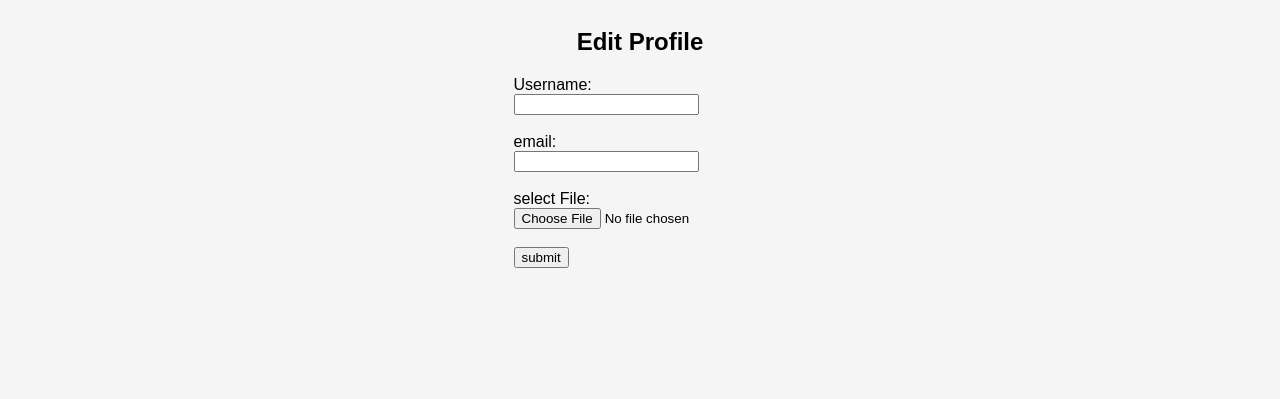
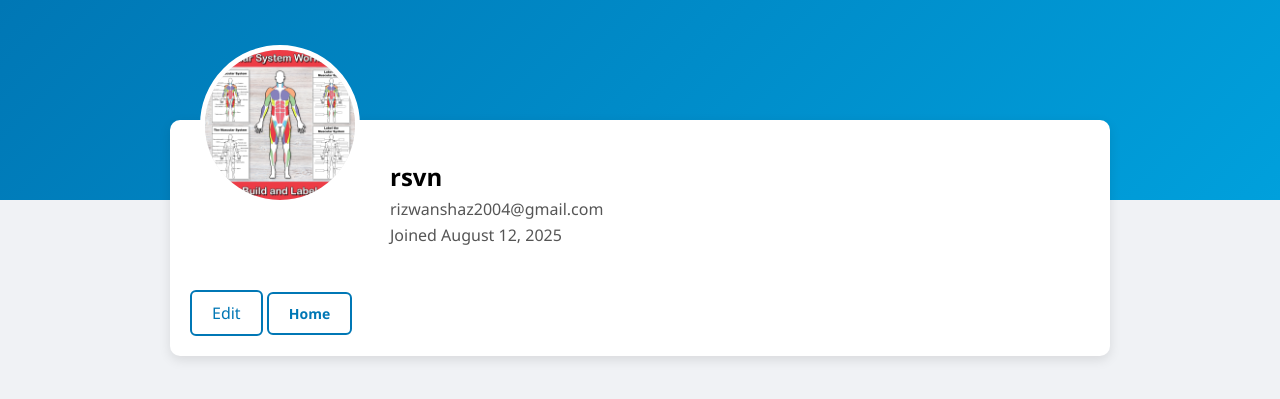
Before and after one commit to risvn/web-app, a Django app: page /edit-profile/ in a window 1280 px wide. Shown: the top 399 px of the page. Run offline with Django 5.2, Linux system fonts and the light colour scheme; a user stored in the database is signed in; data comes from the database, SQL or seed files in the repository; both versions use the stored data as it was after the commit.

Commit message:
refactor:users(single profile page)

```diff
--- /dev/null
+++ b/webapp/users/static/css/profile.css
@@ -0,0 +1,230 @@
+    body {
+      margin: 0;
+      font-family: "Segoe UI", Arial, sans-serif;
+      background: #f0f2f5;
+    }
+
+    .profile-header {
+      background: linear-gradient(135deg, #0077b5, #00a0dc); /* LinkedIn blue */
+      height: 200px;
+      position: relative;
+    }
+
+    .profile-card {
+      max-width: 900px;
+      margin: -80px auto 40px;
+      background: #fff;
+      border-radius: 10px;
+      box-shadow: 0 4px 12px rgba(0,0,0,0.1);
+      padding: 20px;
+      position: relative;
+    }
+
+    .profile-pic {
+      width: 150px;
+      height: 150px;
+      border-radius: 50%;
+      border: 5px solid #fff;
+      object-fit: cover;
+      position: absolute;
+      top: -75px;
+      left: 30px;
+      background: #eee;
+    }
+
+    .profile-info {
+      margin-left: 200px;
+      padding: 20px 0;
+    }
+
+    .profile-info h1 {
+      font-size: 24px;
+      margin: 0 0 5px;
+    }
+
+    .profile-info p {
+      margin: 4px 0;
+      color: #555;
+    }
+
+    .stats {
+      display: flex;
+      gap: 40px;
+      margin: 20px 0;
+    }
+
+    .stat {
+      text-align: center;
+    }
+
+    .stat strong {
+      display: block;
+      font-size: 18px;
+      color: #222;
+    }
+
+    .actions {
+      margin-top: 20px;
+    }
+
+    .actions a {
+      display: inline-block;
+      padding: 10px 20px;
+      margin-right: 10px;
+      border-radius: 6px;
+      text-decoration: none;
+      font-weight: 600;
+      transition: background 0.2s ease;
+    }
+
+    .btn-primary {
+      background: #0077b5;
+      color: #fff;
+    }
+
+    .btn-primary:hover {
+      background: #005a8c;
+    }
+
+    .btn-outline {
+      background: #fff;
+      border: 2px solid #0077b5;
+      color: #0077b5;
+    }
+
+    .btn-outline:hover {
+      background: #f0f7fc;
+    }
+
+
+    /* Overlay */
+    .modal {
+      display: none; /* hidden by default */
+      position: fixed;
+      z-index: 9999;
+      left: 0;
+      top: 0;
+      width: 100%;
+      height: 100%;
+      overflow: auto;
+      background-color: rgba(0,0,0,0.5);
+    }
+
+    /* Card */
+    .modal-content {
+      background: #fff;
+      margin: 10% auto;
+      padding: 20px;
+      border-radius: 12px;
+      width: 400px;
+      box-shadow: 0px 4px 10px rgba(0,0,0,0.3);
+      text-align: center;
+    }
+
+    .modal-content h2 {
+      margin-bottom: 15px;
+    }
+
+    .modal-content input {
+      width: 90%;
+      padding: 10px;
+      margin: 8px 0;
+      border: 1px solid #ccc;
+      border-radius: 6px;
+    }
+
+    .modal-content button {
+      margin-top: 12px;
+      padding: 10px 20px;
+      background: #4CAF50;
+      color: #fff;
+      border: none;
+      border-radius: 6px;
+      cursor: pointer;
+    }
+
+    .close {
+      float: right;
+      font-size: 24px;
+      font-weight: bold;
+      cursor: pointer;
+      color: #333;
+    }
+
+      /* minimal modal styles */
+    .modal {
+      display: none; /* hidden by default */
+      position: fixed;
+      z-index: 9999;
+      left: 0; top: 0;
+      width: 100%; height: 100%;
+      background-color: rgba(0,0,0,0.5);
+      align-items: center;
+      justify-content: center;
+    }
+    .modal.show { display: flex; } /* use flex to center */
+    .modal-content {
+      background: #fff;
+      border-radius: 10px;
+      width: 400px;
+      max-width: 95%;
+      padding: 20px;
+      box-shadow: 0 8px 30px rgba(0,0,0,0.15);
+      position: relative;
+    }
+    .close {
+      position: absolute;
+      right: 12px;
+      top: 8px;
+      font-size: 22px;
+      cursor: pointer;
+      color: #333;
+    }
+
+    /* small input styling */
+    .modal-content input[type="text"],
+    .modal-content input[type="email"],
+    .modal-content input[type="file"] {
+      width: 100%;
+      margin: 8px 0;
+      padding: 10px;
+      border-radius: 6px;
+      border: 1px solid #ddd;
+      box-sizing: border-box;
+    }
+
+    .modal-content button[type="submit"] {
+      margin-top: 10px;
+      padding: 10px 16px;
+      border-radius: 6px;
+      border: none;
+      background: #0077b5; color: #fff;
+      cursor: pointer;
+    }
+
+    .btn-outline {
+  display: inline-block;
+  padding: 10px 20px;
+  border-radius: 6px;
+  border: 2px solid #0077b5;
+  background: #fff;
+  color: #0077b5;
+  font-weight: 600;
+  text-decoration: none;
+  cursor: pointer;
+  transition: background 0.2s ease;
+  font-size: 14px; /* make consistent */
+}
+
+/* Remove default button look */
+button.btn-outline {
+  border: 2px solid #0077b5;
+  background: #fff;
+  color: #0077b5;
+  font: inherit; /* inherit font from parent */
+  line-height: normal;
+}
+
+.btn-outline:hover {
+  background: #f0f7fc;
+}
--- a/webapp/users/static/js/edit-profile.js
+++ /dev/null
@@ -1,47 +0,0 @@
-
- function getCookie(name) {
-  let cookieValue = null;
-  if (document.cookie && document.cookie !== "") {
-    const cookies = document.cookie.split(";");
-    for (let cookie of cookies) {
-      cookie = cookie.trim();
-      if (cookie.startsWith(name + "=")) {
-        cookieValue = decodeURIComponent(cookie.substring(name.length + 1));
-        break;
-      }
-    }
-  }
-  return cookieValue;
-}
-
-
-
-
-const editProfile = document.getElementById("edit-profile");
-
-editProfile.addEventListener("submit",async(e)=>{
-e.preventDefault();
-
-const formData=new FormData(editProfile);
-
-const csrftoken = getCookie("csrftoken");
-const res = await fetch("/edit-profile/" ,{
-    method: "POST",
-       headers: {
-    "X-CSRFToken": csrftoken
-  },
-      body:formData
-    });
-
-
-const result =await res.json();
-
-if(result.success){
-window.location.href=result.redirect_url;
-    alert(result.message);
-}
-else  {
-        alert(result.message);
-    }
-  }
-)
--- a/webapp/users/templates/users/edit.html
+++ /dev/null
@@ -1,35 +0,0 @@
-<!DOCTYPE html>
-<html lang="en">
-<head>
-  <meta charset="UTF-8">
-  <meta name="viewport" content="width=device-width, initial-scale=1.0">
-  <title>rsvn.Login</title>
-{% load static %}
-<link rel="stylesheet" href="{% static 'css/main.css' %}">
-</head>
-<body>
-  <div class="login-box">
-    <h2>Edit Profile</h2>
-      <form id="edit-profile" enctype="multipart/form-data">
-              {% csrf_token %}
-      <label for="username">Username:</label><br>
-      <input type="text" id="username" name="newUser" ><br><br>
-
-      <label for="email">email:</label><br>
-      <input type="email" id="new-email" name="newEmail" ><br><br>
-
-        <label for="profile">select File:</label><br>
-      <input type="file" id="profile" name="profile" accept="images/*" ><br><br>
-
-
-
-      <button type="submit">submit</button>
-
-    </form>
-  </div>
-</body>
-
-<script src="{% static 'js/edit-profile.js' %}"></script>
-
-
-</html>
--- a/webapp/users/templates/users/profile.html
+++ b/webapp/users/templates/users/profile.html
@@ -1,107 +1,10 @@
+{% load static %}
 <!DOCTYPE html>
 <html lang="en">
 <head>
   <meta charset="UTF-8">
   <title>{{ request.user.username }} | Profile</title>
-  <style>
-    body {
-      margin: 0;
-      font-family: "Segoe UI", Arial, sans-serif;
-      background: #f0f2f5;
-    }
-
-    .profile-header {
-      background: linear-gradient(135deg, #0077b5, #00a0dc); /* LinkedIn blue */
-      height: 200px;
-      position: relative;
-    }
-
-    .profile-card {
-      max-width: 900px;
-      margin: -80px auto 40px;
-      background: #fff;
-      border-radius: 10px;
-      box-shadow: 0 4px 12px rgba(0,0,0,0.1);
-      padding: 20px;
-      position: relative;
-    }
-
-    .profile-pic {
-      width: 150px;
-      height: 150px;
-      border-radius: 50%;
-      border: 5px solid #fff;
-      object-fit: cover;
-      position: absolute;
-      top: -75px;
-      left: 30px;
-      background: #eee;
-    }
-
-    .profile-info {
-      margin-left: 200px;
-      padding: 20px 0;
-    }
-
-    .profile-info h1 {
-      font-size: 24px;
-      margin: 0 0 5px;
-    }
-
-    .profile-info p {
-      margin: 4px 0;
-      color: #555;
-    }
-
-    .stats {
-      display: flex;
-      gap: 40px;
-      margin: 20px 0;
-    }
-
-    .stat {
-      text-align: center;
-    }
-
-    .stat strong {
-      display: block;
-      font-size: 18px;
-      color: #222;
-    }
-
-    .actions {
-      margin-top: 20px;
-    }
-
-    .actions a {
-      display: inline-block;
-      padding: 10px 20px;
-      margin-right: 10px;
-      border-radius: 6px;
-      text-decoration: none;
-      font-weight: 600;
-      transition: background 0.2s ease;
-    }
-
-    .btn-primary {
-      background: #0077b5;
-      color: #fff;
-    }
-
-    .btn-primary:hover {
-      background: #005a8c;
-    }
-
-    .btn-outline {
-      background: #fff;
-      border: 2px solid #0077b5;
-      color: #0077b5;
-    }
-
-    .btn-outline:hover {
-      background: #f0f7fc;
-    }
-  </style>
+  <link rel="stylesheet" href="{% static 'css/profile.css' %}">
 </head>
 <body>
 
@@ -110,42 +13,36 @@
 
   <!-- profile card -->
   <div class="profile-card">
-    <!-- profile picture -->
-
-
-    <!-- user default is not loading check this out -->
-    <img src="{{ user.profile.image.url}}"
-         alt="Profile picture" class="profile-pic">
-
-    <!-- user info -->
+    <img src="{{ user.profile.image.url }}" alt="Profile picture" class="profile-pic">
     <div class="profile-info">
       <h1>{{ user.username }}</h1>
       <p>{{ user.email }}</p>
       <p>Joined {{ user.date_joined|date:"F d, Y" }}</p>
     </div>
 
-    <!-- stats like Instagram -->
-    <div class="stats">
-      <div class="stat">
-        <strong>xxx</strong>
-        Posts
-      </div>
-      <div class="stat">
-        <strong>xxs</strong>
-        Followers
-      </div>
-      <div class="stat">
-        <strong>xxx</strong>
-        Following
-      </div>
-    </div>
-
-    <!-- actions -->
     <div class="actions">
-        <a href="{% url 'edit-profile' %}" class="btn-outline">Edit </a>
-        <a href="{% url 'blog-home' %}" class="btn-outline"> Home</a>
+        <button id="openModal" class="btn-outline">Edit</button>
+        <a href="{% url 'blog-home' %}" class="btn-outline">Home</a>
     </div>
   </div>
 
+  <!-- Modal wrapper (must exist!) -->
+  <div id="editModal" class="modal" aria-hidden="true">
+    <div class="modal-content" role="dialog" aria-modal="true">
+      <span class="close" id="closeModal" aria-label="Close">&times;</span>
+      <h2>Edit Profile</h2>
+
+      <form id="edit-profile" enctype="multipart/form-data">
+        {% csrf_token %}
+        <input type="text" id="username" name="newUser" placeholder="New Username">
+        <input type="email" id="new-email" name="newEmail" placeholder="New Email">
+        <input type="file" id="profile" name="profile" accept="image/*">
+        <button type="submit">Save</button>
+      </form>
+    </div>
+  </div>
+
+  <script src="{% static 'js/profile.js' %}?v=1.2"></script>
+
 </body>
 </html>
--- a/webapp/users/views.py
+++ b/webapp/users/views.py
@@ -82,4 +82,4 @@ def edit_profile(request):
              return JsonResponse({"success": True, "message": "changes made","redirect_url":"/profile/"})
         except Exception as e :
             return JsonResponse({"success":False,"message":f"Error:{str(e)}"})
-    return render(request,'users/edit.html')
+    return render(request,'users/profile.html')
```
Also changed, not shown: webapp/users/static/js/profile.js (added, +127 -0 lines), webapp/db.sqlite3.
